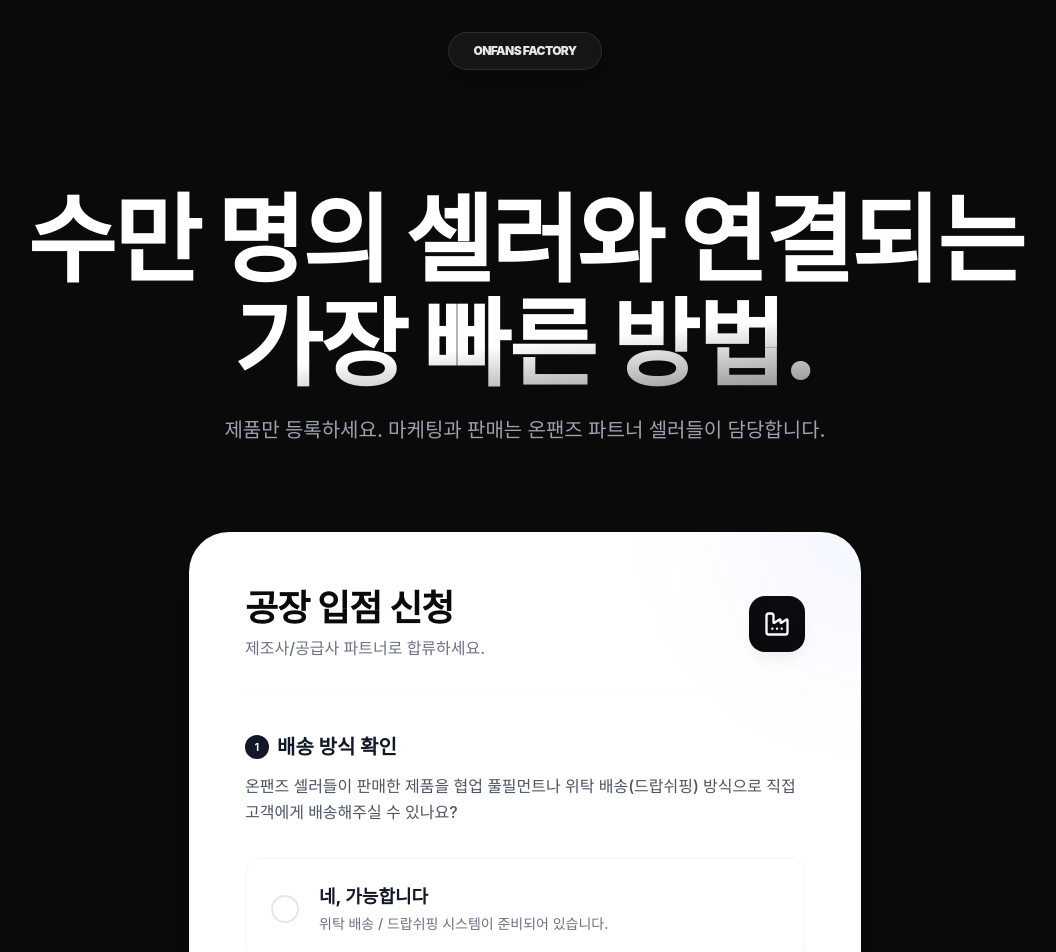
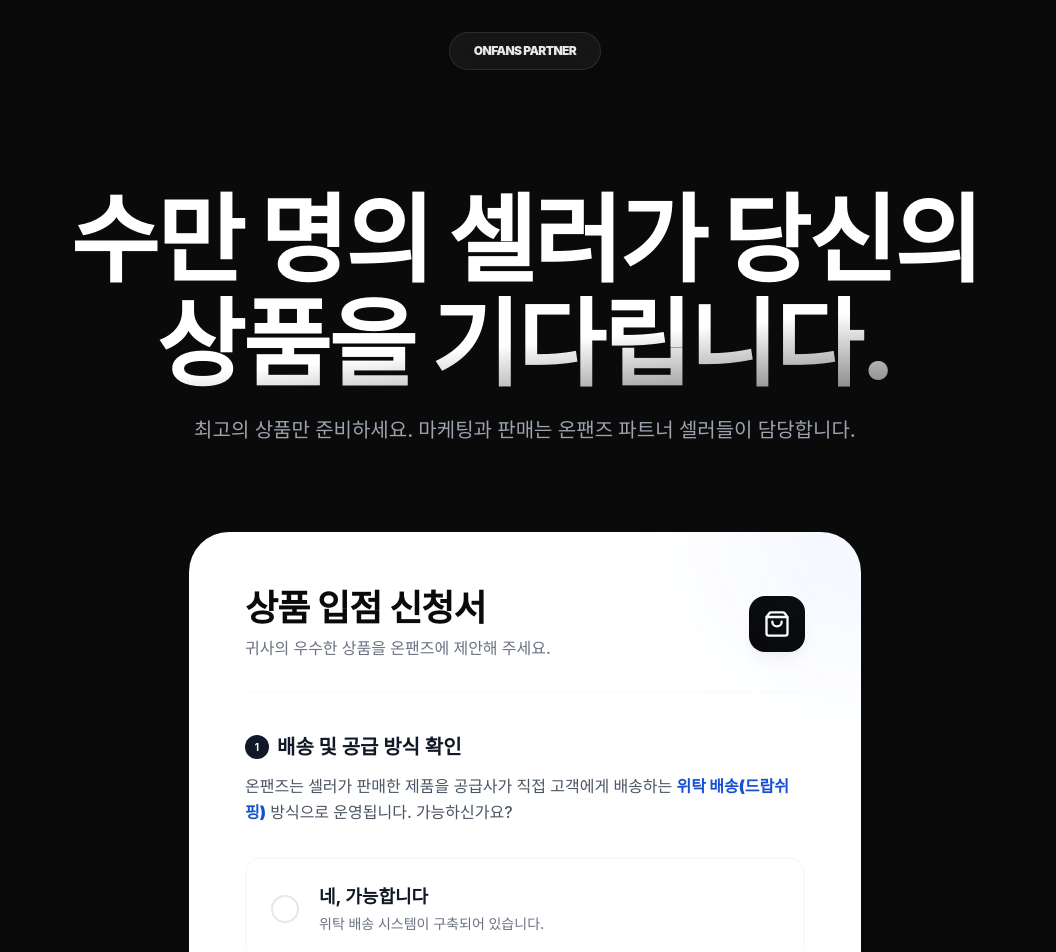
Before and after one commit to mjkorean3000-code/infants, a React (Vite) app in the folder frontend/: page /factory-apply in a window 1280 px wide. Shown: the top 952 px of the page, without its empty margins (115-1171 px from the left). Built offline with nearby package versions, Linux system fonts and the light colour scheme; no server answers; a web font is replaced by a local one.

Commit message:
feat: rename factory application to product registration form

```diff
--- a/frontend/src/pages/FactoryApply.tsx
+++ b/frontend/src/pages/FactoryApply.tsx
@@ -1,6 +1,6 @@
 import React, { useState } from 'react';
 import { supabase } from '../lib/supabase';
-import { Factory, CheckCircle2, ChevronRight, Loader2, XCircle } from 'lucide-react';
+import { Package, CheckCircle2, ChevronRight, Loader2, XCircle, ShoppingBag } from 'lucide-react';
 
 function FactoryApply() {
   const [step, setStep] = useState<1 | 2>(1);
@@ -28,7 +28,6 @@ function FactoryApply() {
     e.preventDefault();
     setIsSubmitting(true);
 
-    // 환경변수 없으면 시뮬레이션
     if (import.meta.env.VITE_SUPABASE_URL === undefined) {
       setTimeout(() => {
         setIsSubmitting(false);
@@ -73,11 +72,11 @@ function FactoryApply() {
       <div className="flex min-h-screen items-center justify-center bg-surface-950 px-4 font-sans">
         <div className="flex flex-col items-center text-center animate-scale-in">
           <div className="mb-8 rounded-full bg-brand-500/10 p-6 shadow-premium-lg">
-            <CheckCircle2 size={56} className="text-brand-500" />
+            <CheckCircle2 size={56} className="text-brand-400" />
           </div>
-          <h2 className="mb-4 text-4xl font-black tracking-tight text-white sm:text-5xl">입점 신청 완료!</h2>
+          <h2 className="mb-4 text-4xl font-black tracking-tight text-white sm:text-5xl">상품 입점 제안 완료!</h2>
           <p className="mb-10 max-w-md text-surface-400 font-medium text-lg leading-relaxed">
-            공장 입점 신청이 성공적으로 접수되었습니다. 담당자가 영업일 기준 1~2일 내에 이메일로 연락드리겠습니다.
+            상품 입점 제안이 성공적으로 접수되었습니다. 담당자가 영업일 기준 1~2일 내에 검토 후 이메일로 연락드리겠습니다.
           </p>
           <div className="rounded-full bg-white/5 border border-white/10 px-10 py-5 text-sm font-bold text-white/40 shadow-premium-sm">
             이 창을 닫아주세요.
@@ -92,7 +91,7 @@ function FactoryApply() {
       {/* Navbar */}
       <nav className="fixed top-0 left-0 right-0 z-50 flex items-center justify-center px-6 py-8 sm:px-12">
         <div className="glass-light rounded-full px-6 py-2.5 flex items-center shadow-premium-lg">
-          <div className="text-xs font-black tracking-tighter text-white/90">ONFANS FACTORY</div>
+          <div className="text-xs font-black tracking-tighter text-white/90">ONFANS PARTNER</div>
         </div>
       </nav>
 
@@ -100,11 +99,11 @@ function FactoryApply() {
       <section className="pt-32 pb-12 px-6 sm:px-12 sm:pt-48">
         <div className="mx-auto max-w-5xl text-center animate-fade-in-up">
           <h1 className="mb-6 text-[36px] font-black leading-[1.1] tracking-tight text-white sm:text-7xl lg:text-8xl break-keep">
-            수만 명의 셀러와 연결되는
-            <span className="block text-gradient mt-2">가장 빠른 방법.</span>
+            수만 명의 셀러가 당신의
+            <span className="block text-gradient mt-2">상품을 기다립니다.</span>
           </h1>
           <p className="mx-auto mb-10 max-w-2xl text-lg text-surface-400 sm:text-xl font-medium">
-            제품만 등록하세요. 마케팅과 판매는 온팬즈 파트너 셀러들이 담당합니다.
+            최고의 상품만 준비하세요. 마케팅과 판매는 온팬즈 파트너 셀러들이 담당합니다.
           </p>
         </div>
       </section>
@@ -112,16 +111,15 @@ function FactoryApply() {
       {/* Application Form */}
       <section className="px-6 pb-32 sm:px-12 animate-fade-in duration-700">
         <div className="mx-auto max-w-2xl rounded-[2.5rem] bg-white p-8 sm:p-14 shadow-premium-xl relative overflow-hidden">
-          {/* Subtle background decoration */}
           <div className="absolute top-0 right-0 -translate-y-1/2 translate-x-1/2 w-64 h-64 bg-brand-500/5 rounded-full blur-3xl" />
 
           <div className="mb-10 flex items-center justify-between border-b border-surface-100 pb-8">
             <div>
-              <h2 className="text-3xl font-bold tracking-tight text-surface-950 sm:text-4xl">공장 입점 신청</h2>
-              <p className="mt-2 text-surface-500 font-medium">제조사/공급사 파트너로 합류하세요.</p>
+              <h2 className="text-3xl font-bold tracking-tight text-surface-950 sm:text-4xl">상품 입점 신청서</h2>
+              <p className="mt-2 text-surface-500 font-medium">귀사의 우수한 상품을 온팬즈에 제안해 주세요.</p>
             </div>
             <div className="flex h-14 w-14 items-center justify-center rounded-2xl bg-surface-950 text-white shadow-premium-lg">
-              <Factory size={28} />
+              <ShoppingBag size={28} />
             </div>
           </div>
 
@@ -130,10 +128,10 @@ function FactoryApply() {
               <div className="space-y-3">
                 <h3 className="text-xl font-bold text-surface-900 flex items-center gap-2">
                   <span className="flex h-6 w-6 items-center justify-center rounded-full bg-surface-900 text-[10px] text-white">1</span>
-                  배송 방식 확인
+                  배송 및 공급 방식 확인
                 </h3>
                 <p className="text-surface-600 leading-relaxed font-medium">
-                  온팬즈 셀러들이 판매한 제품을 협업 풀필먼트나 위탁 배송(드랍쉬핑) 방식으로 직접 고객에게 배송해주실 수 있나요?
+                  온팬즈는 셀러가 판매한 제품을 공급사가 직접 고객에게 배송하는 <span className="text-brand-600 font-black">위탁 배송(드랍쉬핑)</span> 방식으로 운영됩니다. 가능하신가요?
                 </p>
               </div>
 
@@ -152,7 +150,7 @@ function FactoryApply() {
                   </div>
                   <div>
                     <span className="block font-bold text-surface-900 text-lg">네, 가능합니다</span>
-                    <span className="text-sm text-surface-500 font-medium">위탁 배송 / 드랍쉬핑 시스템이 준비되어 있습니다.</span>
+                    <span className="text-sm text-surface-500 font-medium">위탁 배송 시스템이 구축되어 있습니다.</span>
                   </div>
                 </button>
 
@@ -170,7 +168,7 @@ function FactoryApply() {
                   </div>
                   <div>
                     <span className="block font-bold text-surface-900 text-lg">아니요, 불가능합니다</span>
-                    <span className="text-sm text-surface-500 font-medium">사입(도매) 방식으로만 거래합니다.</span>
+                    <span className="text-sm text-surface-500 font-medium">직배송 또는 사입 방식으로만 운영합니다.</span>
                   </div>
                 </button>
               </div>
@@ -178,9 +176,9 @@ function FactoryApply() {
               {isDropshipping === false && (
                 <div className="mt-2 rounded-2xl bg-red-50 p-6 text-center animate-blur-in">
                   <XCircle className="mx-auto mb-3 text-red-500" size={36} />
-                  <h4 className="mb-2 font-bold text-red-950">입점이 불가능합니다</h4>
+                  <h4 className="mb-2 font-bold text-red-950">입점이 어렵습니다</h4>
                   <p className="text-sm text-red-800 font-medium leading-relaxed">
-                    현재 온팬즈는 <span className="font-bold underline underline-offset-2">위탁 배송(드랍쉬핑)</span>이 가능한 파트너와만 협업하고 있습니다. 귀하의 비즈니스에 행운이 깃들길 바랍니다.
+                    현재 온팬즈는 <span className="font-bold underline underline-offset-2">위탁 배송(드랍쉬핑)</span>이 가능한 파트너와만 협업하고 있습니다. 시스템 구축 후 다시 제안해 주세요.
                   </p>
                 </div>
               )}
@@ -198,7 +196,7 @@ function FactoryApply() {
               <div className="flex items-center justify-between">
                 <h3 className="text-xl font-bold text-surface-900 flex items-center gap-2">
                   <span className="flex h-6 w-6 items-center justify-center rounded-full bg-surface-950 text-[10px] text-white">2</span>
-                  기본 정보 입력
+                  상품 정보 입력
                 </h3>
                 <button type="button" onClick={() => setStep(1)} className="text-sm font-bold text-surface-400 hover:text-surface-950 transition-colors">
                   이전으로
@@ -207,13 +205,13 @@ function FactoryApply() {
 
               <div className="space-y-6">
                 <div className="flex flex-col gap-2.5">
-                  <label htmlFor="company_name" className="text-sm font-bold text-surface-900 ml-1">공급사(공장) 이름</label>
+                  <label htmlFor="company_name" className="text-sm font-bold text-surface-900 ml-1">업체명 (또는 브랜드명)</label>
                   <input
                     type="text"
                     id="company_name"
                     name="company_name"
                     required
-                    placeholder="예: 온팬즈 팩토리"
+                    placeholder="예: 온팬즈 패션"
                     value={formData.company_name}
                     onChange={handleChange}
                     className="w-full rounded-2xl border-2 border-surface-100 bg-surface-50 px-5 py-4 font-bold text-surface-950 transition-all focus:border-surface-950 focus:bg-white focus:outline-none placeholder:text-surface-300"
@@ -258,23 +256,22 @@ function FactoryApply() {
                 </div>
 
                 <div className="flex flex-col gap-2.5">
-                  <label htmlFor="product_image_url" className="text-sm font-bold text-surface-900 ml-1">주력 제품 이미지 (URL)</label>
+                  <label htmlFor="product_image_url" className="text-sm font-bold text-surface-900 ml-1">제품 이미지 또는 상세페이지 (URL)</label>
                   <input
                     type="url"
                     id="product_image_url"
                     name="product_image_url"
                     required
-                    placeholder="https://example.com/image.jpg"
+                    placeholder="https://example.com/product"
                     value={formData.product_image_url}
                     onChange={handleChange}
                     className="w-full rounded-2xl border-2 border-surface-100 bg-surface-50 px-5 py-4 font-bold text-surface-950 transition-all focus:border-surface-950 focus:bg-white focus:outline-none placeholder:text-surface-300"
                   />
-                  <span className="text-xs text-surface-400 ml-1 font-medium italic">제품을 확인할 수 있는 이미지 링크나 상세페이지 링크를 입력해주세요.</span>
                 </div>
 
                 <div className="grid grid-cols-2 gap-5">
                   <div className="flex flex-col gap-2.5">
-                    <label htmlFor="consumer_price" className="text-sm font-bold text-surface-900 ml-1">소비자가 (원)</label>
+                    <label htmlFor="consumer_price" className="text-sm font-bold text-surface-900 ml-1">희망 소비자가 (원)</label>
                     <input
                       type="number"
                       id="consumer_price"
@@ -313,7 +310,7 @@ function FactoryApply() {
                   </>
                 ) : (
                   <>
-                    입점 신청 완료하기 <CheckCircle2 size={22} />
+                    입점 제안 완료하기 <CheckCircle2 size={22} />
                   </>
                 )}
               </button>
```
